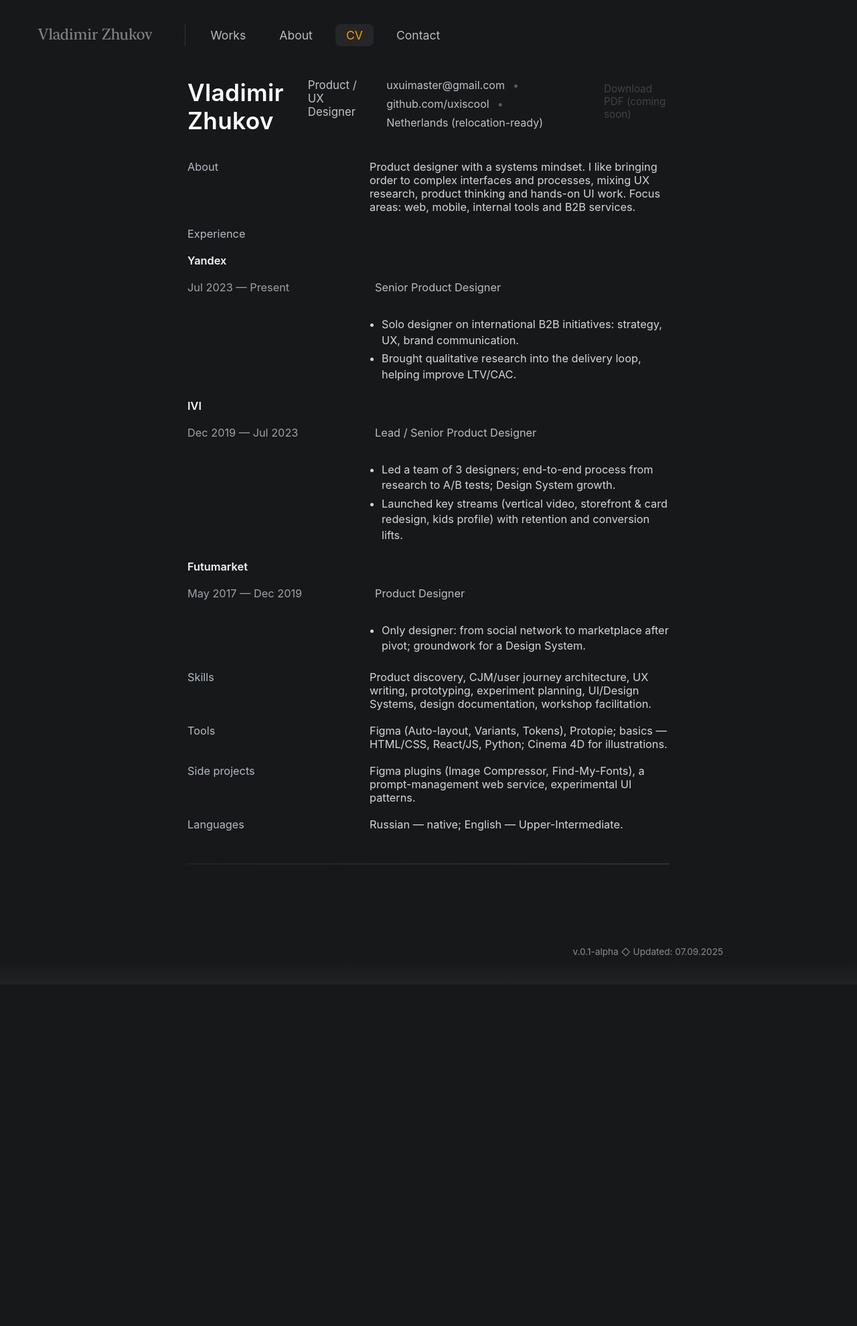
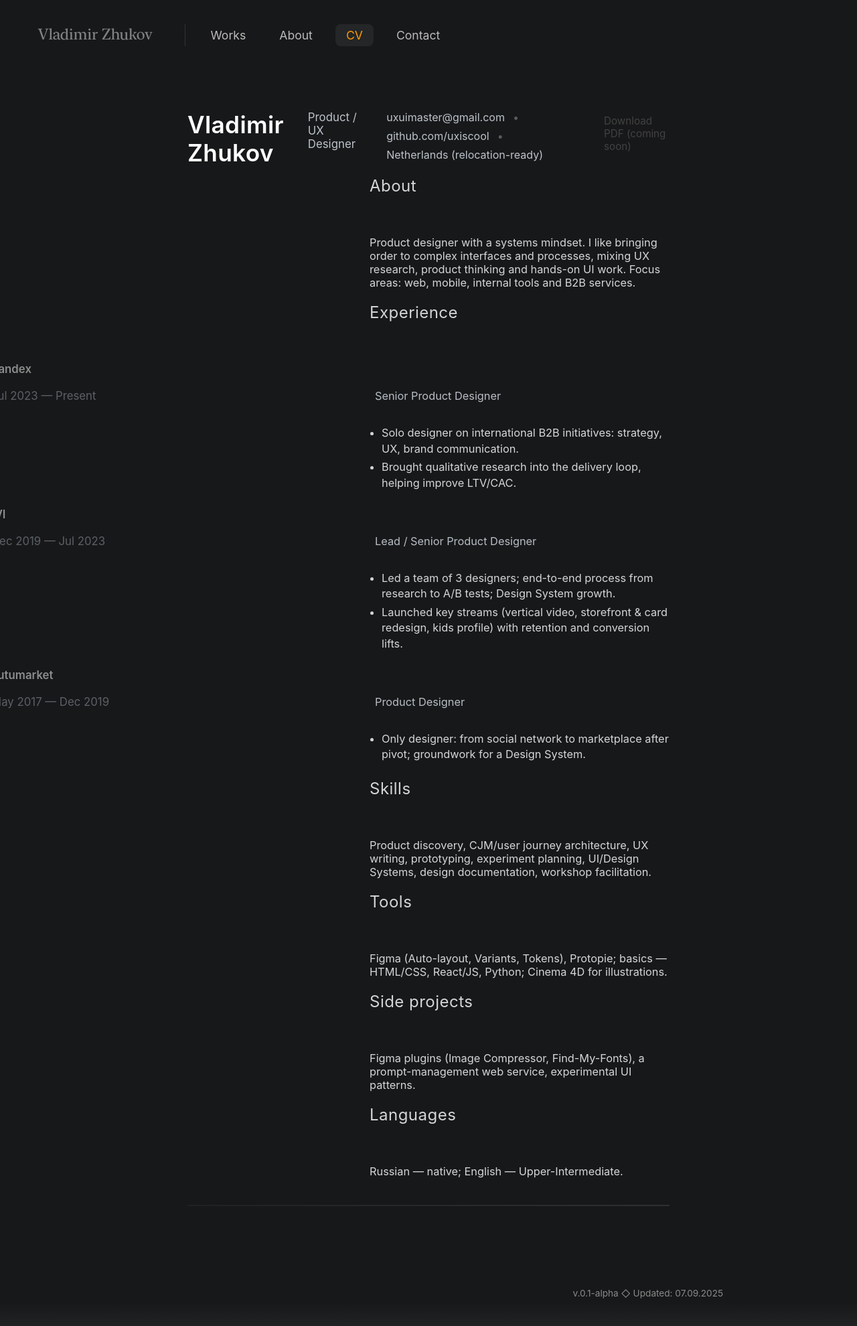
Before and after one commit to uxiscool/experience, a Jekyll site: the page built from cv.md, in a window 1280 px wide. Shown: the whole page at 67% size. Built offline with Jekyll 4.4.1, drawn with Linux system fonts in a browser that asks for light colours; before the commit the page ends 1470 px from its top, so only the background shows below that.

Commit message:
Add files via upload

```diff
--- a/css/main.css
+++ b/css/main.css
@@ -1091,3 +1091,36 @@
 /* только между «местами работы» добавляем шаг, остальное не трогаем */
 .cv-right + .cv-left .cv-orgline{ margin-top: 12px; }
 @media (max-width:980px){ .cv-right + .cv-left .cv-orgline{ margin-top: 10px; } }
+
+/* ==== CV: выравнивание как у кейсов и левый "рейл" ==== */
+
+/* Такой же «внутренний» отступ, как у .featured-cases (см. cases/index) */
+.cv-wrap{
+  padding: 48px 280px 0;
+}
+@media (max-width:980px){
+  .cv-wrap{ padding-left:64px; padding-right:64px; }
+}
+
+/* Сетка остаётся прежней; просто не добавляем внутренних паддингов сверху/снизу */
+.cv-grid{ padding: 0; }
+
+/* Левая колонка как "year-rail": тот же размер/тон */
+.cv-rail{
+  color:#fff;
+  font-size:1.05rem;
+  opacity:.5;
+  white-space:nowrap;
+}
+
+/* На десктопе — визуально как у .case-year-rail: смещаем влево в «поле рейла» */
+@media (min-width:980px){
+  .cv-grid{ position: relative; }
+  .cv-rail{
+    position: relative;
+    left: calc(-1 * var(--case-rail-gap));  /* используем тот же отступ, что и кейсы */
+    transform: translateX(-100%);
+    text-align:left;
+    pointer-events:none;                    /* как у year-rail */
+  }
+}
--- a/cv.md
+++ b/cv.md
@@ -4,8 +4,8 @@
 permalink: /cv/
 ---
 
-<div class="container">
-  <!-- Heading and contacts -->
+<div class="cv-wrap"><!-- выравнивание как на cases/index -->
+
   <header class="cv-head">
     <h1 class="cv-name">Vladimir Zhukov</h1>
     <div class="cv-title">Product / UX Designer</div>
@@ -17,29 +17,30 @@
       <span class="cv-contact">Netherlands (relocation-ready)</span>
     </div>
 
-    <!-- Download PDF button — placeholder for now -->
     <p class="cv-download disabled-text">
       <a href="{{ site.baseurl }}/ui/cv.pdf" aria-disabled="true">Download PDF (coming soon)</a>
     </p>
   </header>
 
-  <!-- CV grid: labels on the left, content on the right -->
   <section class="cv-grid">
+    <!-- ABOUT -->
+    <div class="cv-left"></div>
+    <div class="cv-right"><h2 class="subheading">About</h2></div>
 
-    <div class="cv-left">About</div>
+    <div class="cv-left"></div>
     <div class="cv-right">
       Product designer with a systems mindset. I like bringing order to complex interfaces and processes, mixing UX research, product thinking and hands-on UI work. Focus areas: web, mobile, internal tools and B2B services.
     </div>
 
     <!-- EXPERIENCE -->
-    <div class="cv-left">Experience</div>
+    <div class="cv-left"></div>
+    <div class="cv-right"><h2 class="subheading">Experience</h2></div>
+
+    <!-- Job: Yandex -->
+    <div class="cv-left cv-rail"><span class="cv-company">Yandex</span></div>
     <div class="cv-right"></div>
 
-    <!-- Job 1 -->
-    <div class="cv-left"><span class="cv-company">Yandex</span></div>
-    <div class="cv-right"></div>
-
-    <div class="cv-left"><span class="cv-dates">Jul 2023 — Present</span></div>
+    <div class="cv-left cv-rail"><span class="cv-dates">Jul 2023 — Present</span></div>
     <div class="cv-right"><div class="cv-role">Senior Product Designer</div></div>
 
     <div class="cv-left"></div>
@@ -50,11 +51,11 @@
       </ul>
     </div>
 
-    <!-- Job 2 -->
-    <div class="cv-left"><span class="cv-company">IVI</span></div>
+    <!-- Job: IVI -->
+    <div class="cv-left cv-rail"><span class="cv-company">IVI</span></div>
     <div class="cv-right"></div>
 
-    <div class="cv-left"><span class="cv-dates">Dec 2019 — Jul 2023</span></div>
+    <div class="cv-left cv-rail"><span class="cv-dates">Dec 2019 — Jul 2023</span></div>
     <div class="cv-right"><div class="cv-role">Lead / Senior Product Designer</div></div>
 
     <div class="cv-left"></div>
@@ -65,11 +66,11 @@
       </ul>
     </div>
 
-    <!-- Job 3 -->
-    <div class="cv-left"><span class="cv-company">Futumarket</span></div>
+    <!-- Job: Futumarket -->
+    <div class="cv-left cv-rail"><span class="cv-company">Futumarket</span></div>
     <div class="cv-right"></div>
 
-    <div class="cv-left"><span class="cv-dates">May 2017 — Dec 2019</span></div>
+    <div class="cv-left cv-rail"><span class="cv-dates">May 2017 — Dec 2019</span></div>
     <div class="cv-right"><div class="cv-role">Product Designer</div></div>
 
     <div class="cv-left"></div>
@@ -79,23 +80,38 @@
       </ul>
     </div>
 
-    <!-- OTHER SECTIONS -->
-    <div class="cv-left">Skills</div>
+    <!-- SKILLS -->
+    <div class="cv-left"></div>
+    <div class="cv-right"><h2 class="subheading">Skills</h2></div>
+
+    <div class="cv-left"></div>
     <div class="cv-right">
       Product discovery, CJM/user journey architecture, UX writing, prototyping, experiment planning, UI/Design Systems, design documentation, workshop facilitation.
     </div>
 
-    <div class="cv-left">Tools</div>
+    <!-- TOOLS -->
+    <div class="cv-left"></div>
+    <div class="cv-right"><h2 class="subheading">Tools</h2></div>
+
+    <div class="cv-left"></div>
     <div class="cv-right">
       Figma (Auto-layout, Variants, Tokens), Protopie; basics — HTML/CSS, React/JS, Python; Cinema 4D for illustrations.
     </div>
 
-    <div class="cv-left">Side projects</div>
+    <!-- SIDE PROJECTS -->
+    <div class="cv-left"></div>
+    <div class="cv-right"><h2 class="subheading">Side projects</h2></div>
+
+    <div class="cv-left"></div>
     <div class="cv-right">
       Figma plugins (Image Compressor, Find-My-Fonts), a prompt-management web service, experimental UI patterns.
     </div>
 
-    <div class="cv-left">Languages</div>
+    <!-- LANGUAGES -->
+    <div class="cv-left"></div>
+    <div class="cv-right"><h2 class="subheading">Languages</h2></div>
+
+    <div class="cv-left"></div>
     <div class="cv-right">
       Russian — native; English — Upper-Intermediate.
     </div>
```
